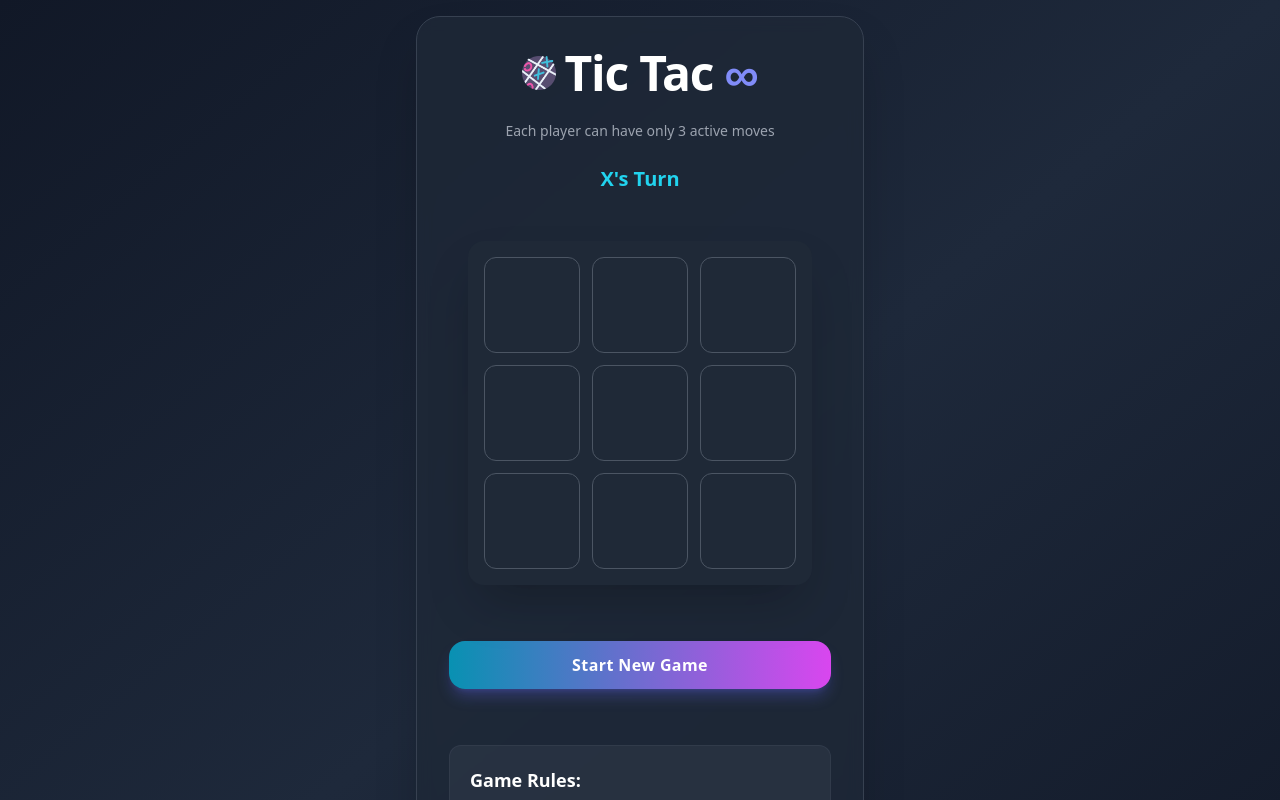
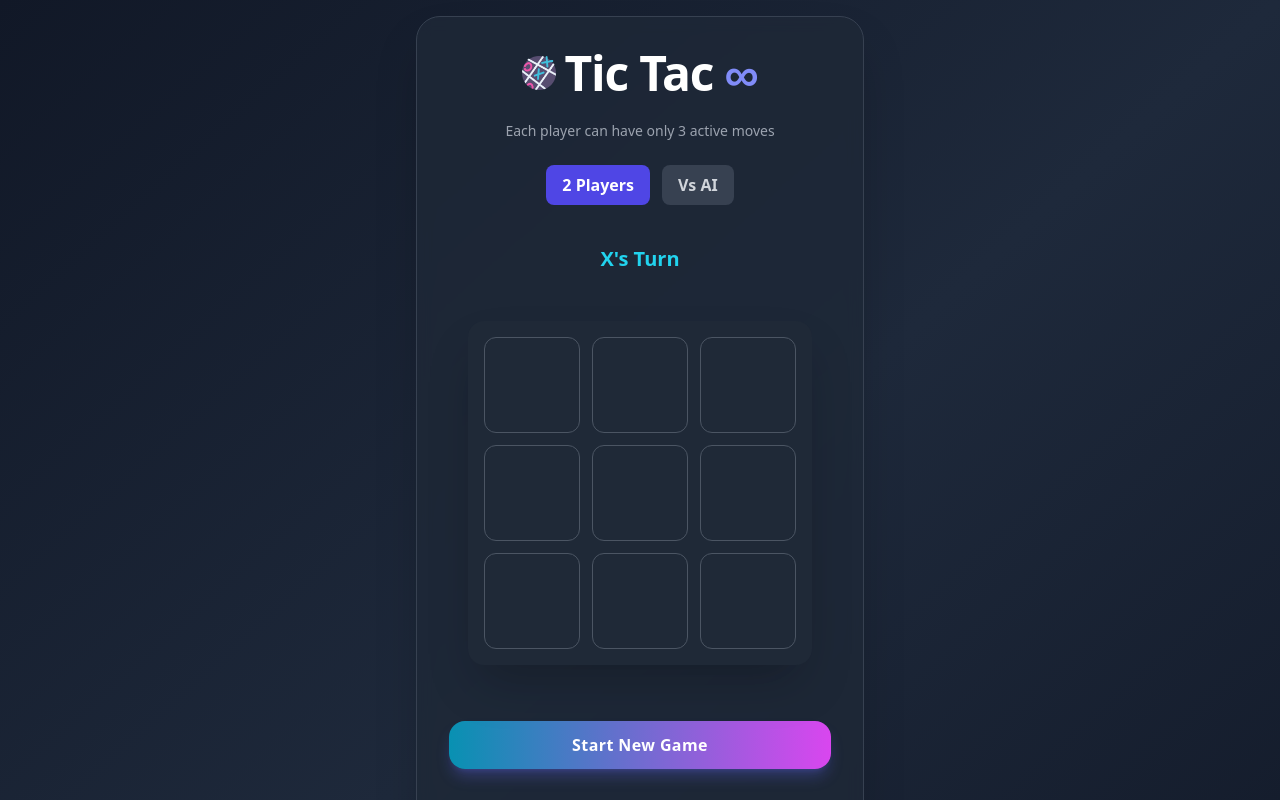
Before and after one commit to wholaraib/Tic-Tac-Infinity, a React (Vite) app: page / in a window 1280 px wide. Shown: the top 800 px of the page. Built offline with nearby package versions, Linux system fonts and the light colour scheme.

Commit message:
UI for AI player added

```diff
--- a/src/components/Board.jsx
+++ b/src/components/Board.jsx
@@ -7,6 +7,7 @@ const Board = () => {
   const [board, setBoard] = useState(Array(9).fill(null));
   const [isNext, setIsNext] = useState(true);
   const [winner, setWinner] = useState(null);
+  const [mode, setMode] = useState("pvp");
   const [moveHistory, setMoveHistory] = useState({
     X: [],
     O: [],
@@ -43,7 +44,7 @@ const Board = () => {
     }
   };
 
-  const resetGame = () => {
+  const resetGame = (newMode) => {
     setBoard(Array(9).fill(null));
     setIsNext(true);
     setWinner(null);
@@ -51,10 +52,35 @@ const Board = () => {
       X: [],
       O: [],
     });
+    setMode(newMode);
   };
 
   return (
     <>
+      <div className="mb-4 flex justify-center gap-3">
+        <button
+          onClick={() => resetGame("pvp")}
+          className={`px-4 py-2 rounded-lg font-semibold transition ${
+            mode === "pvp"
+              ? "bg-indigo-600 text-white"
+              : "bg-gray-700 text-gray-300 hover:bg-gray-600"
+          }`}
+        >
+          2 Players
+        </button>
+
+        <button
+          onClick={() => resetGame("ai")}
+          className={`px-4 py-2 rounded-lg font-semibold transition ${
+            mode === "ai"
+              ? "bg-indigo-600 text-white"
+              : "bg-gray-700 text-gray-300 hover:bg-gray-600"
+          }`}
+        >
+          Vs AI
+        </button>
+      </div>
+
       <div className="mb-6 text-center text-xl font-semibold">
         {winner ? (
           <span className="text-emerald-400">
```
Also changed, not shown: public/close.png (deleted).
